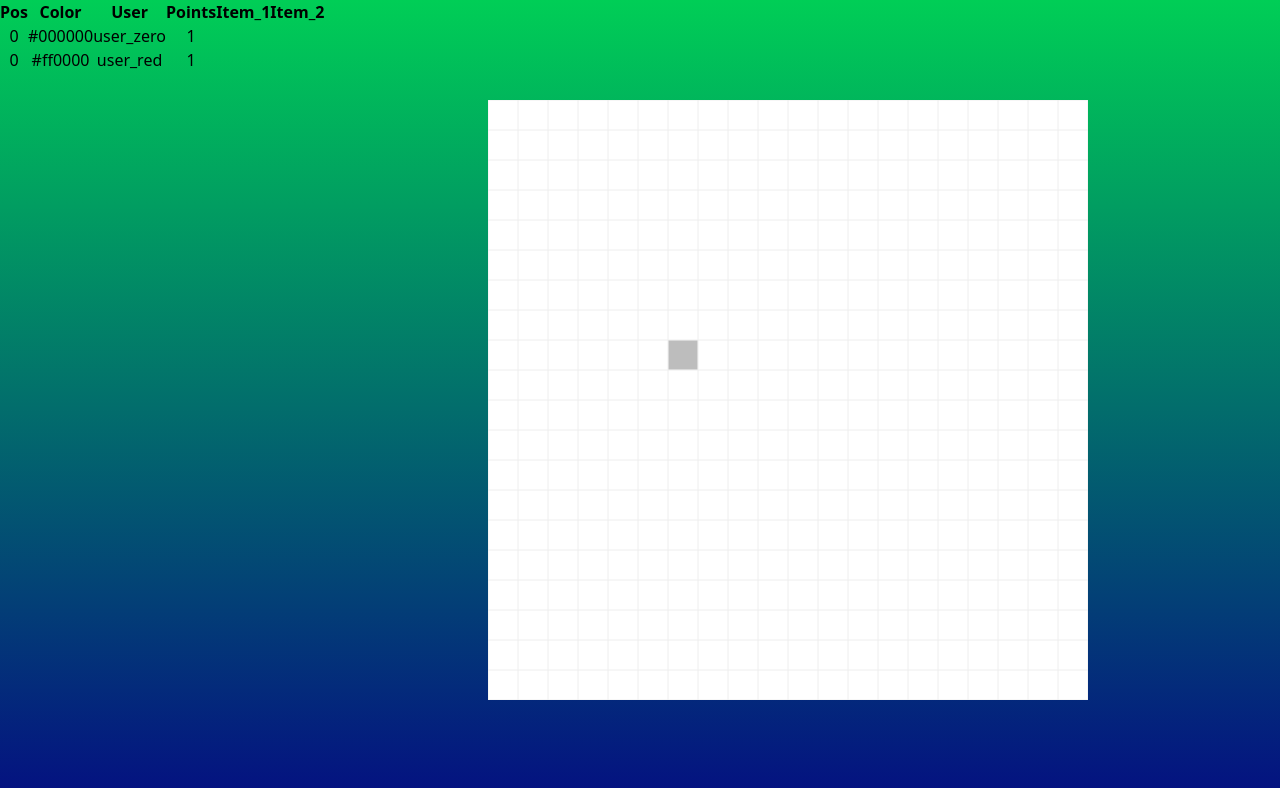
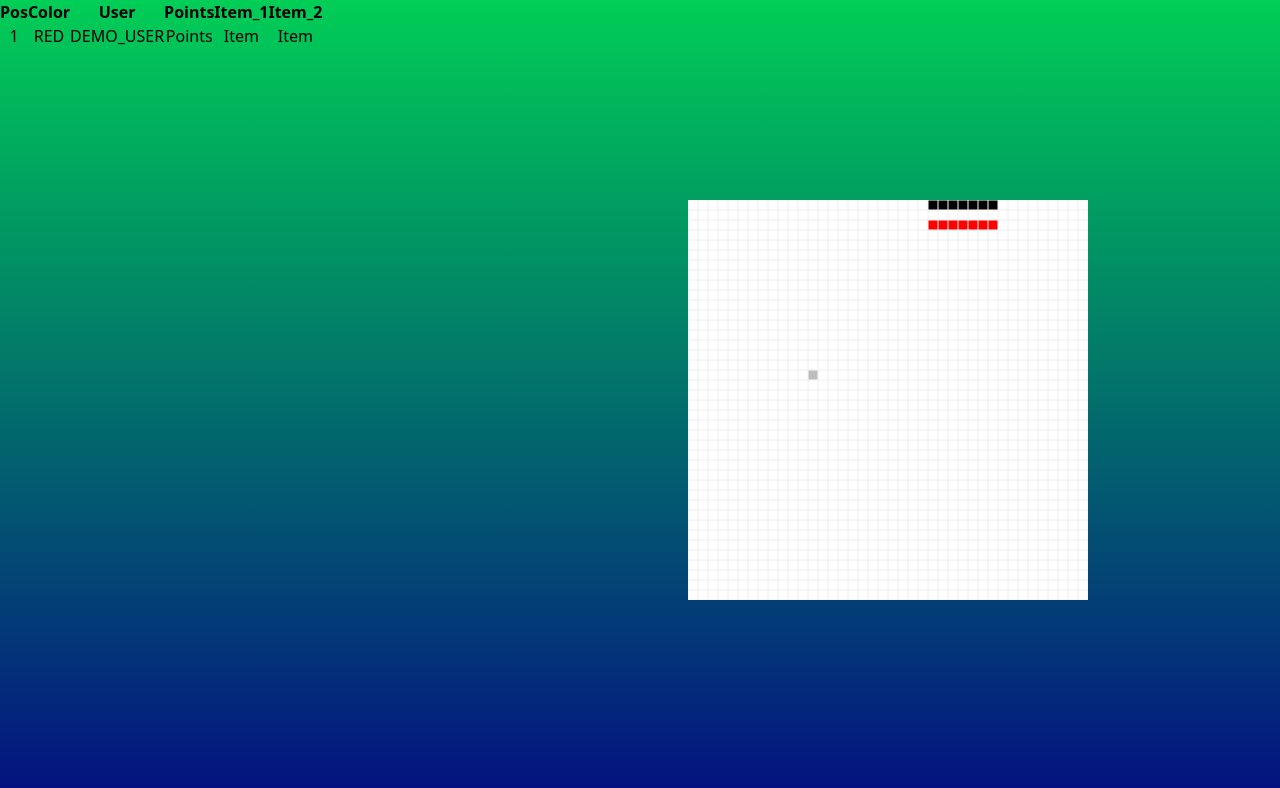
Before and after one commit to 04M04/snakeV3_browserBased, a website: page index.html in a window 1280 px wide. Drawn offline with nearby package versions, Linux system fonts and the light colour scheme; files that its build step writes are made by us from their sources.

Commit message:
make field bigger add smaller footprint

```diff
--- a/index.html
+++ b/index.html
@@ -25,7 +25,7 @@
                     <th>Item_2</th>
                 </tr>
             </thead>
-            <tbody id="playerTabel">
+            <tbody id="playerScore">
                 <tr>
                     <td>1</td>
                     <td>RED</td>
@@ -38,10 +38,10 @@
         </table>
     </div>
     <div id="gamepadInfo"></div>
-    <canvas id="canvas" height="600px" width="600px"></canvas>
+    <canvas id="canvas" height="400px" width="400px"></canvas>
 
     <script src="https://cdnjs.cloudflare.com/ajax/libs/uuid/8.1.0/uuidv4.min.js"></script>
-    <script src="src/js/tabel.js"></script>
+    <script src="src/js/playerScore.js"></script>
     <script src="src/js/controller.js"></script>
     <script src="src/js/gameUi.js"></script>
     <script src="src/js/game.js"></script>
--- a/src/js/game.js
+++ b/src/js/game.js
@@ -1,4 +1,4 @@
-const fieldSize = 20;
+const fieldSize = cellCount; //TODO: change everything to fieldSize in game.js and gameUi.js
 const fieldSize_x = fieldSize;
 const fieldSize_y = fieldSize;
 
@@ -499,7 +499,7 @@ const game_loop = (snakes, food) => {
         food.push(create_foodElement(snakes, food));
     }
 
-    update_playerTable(snakes);
+    update_playerScore(snakes);
 
     // drawSnake(snake1);
     // move_snake(snake1);
@@ -519,7 +519,7 @@ const new_game = () => {
         changeDirection(event.key, snakes);
     });
 
-    update_playerTable(snakes);
+    update_playerScore(snakes);
 
     // snake1 = JSON.parse(JSON.stringify(default_snake));
     setInterval(() => { pollGamepads(snakes) }, 20);
--- a/src/js/gameUi.js
+++ b/src/js/gameUi.js
@@ -1,7 +1,7 @@
 var canvas = document.getElementById('canvas');
 var ctx = canvas.getContext('2d');
 
-var cellCount = 20
+var cellCount = 40
 var cellCount_x = cellCount;
 var cellCount_y = cellCount;
 
--- /dev/null
+++ b/src/js/playerScore.js
@@ -0,0 +1,32 @@
+const playerTable = document.getElementById("playerScore");
+
+const update_playerScore = (snakes = []) => {
+    let temp_players = "";
+
+    if (snakes != []) {
+        snakes.map(snake => {
+            // temp_player = "";
+
+            // temp_player += "<td>" + 0 + "</td>";
+            // temp_player += "<td>" + snake.color + "</td>";
+            // temp_player += "<td>" + snake.user_name + "</td>";
+            // temp_player += "<td>" + snake.points + "</td>";
+            // // temp_player += "<td>" + snake.body.length + "</td>";
+            // if(snake.items.length == 0){
+            //     temp_player += "<td>" + "</td>";
+            //     temp_player += "<td>" + "</td>";
+            // }
+
+            // if(snake.items.length > 0) {
+            //     temp_player += "<td>" + snake.items[0] + "</td>";
+            // }
+
+            // if(snake.items.length > 1) {
+            //     temp_player += "<td>" + snake.items[1] + "</td>";
+            // }
+
+            // temp_players += "<tr>" + temp_player + "</tr>";
+        });
+    }
+    // playerTable.innerHTML = temp_players;
+};
--- a/src/js/tabel.js
+++ /dev/null
@@ -1,32 +0,0 @@
-const playerTable = document.getElementById("playerTabel");
-
-const update_playerTable = (snakes = []) => {
-    let temp_players = "";
-
-    if (snakes != []) {
-        snakes.map(snake => {
-            temp_player = "";
-
-            temp_player += "<td>" + 0 + "</td>";
-            temp_player += "<td>" + snake.color + "</td>";
-            temp_player += "<td>" + snake.user_name + "</td>";
-            temp_player += "<td>" + snake.points + "</td>";
-            // temp_player += "<td>" + snake.body.length + "</td>";
-            if(snake.items.length == 0){
-                temp_player += "<td>" + "</td>";
-                temp_player += "<td>" + "</td>";
-            }
-
-            if(snake.items.length > 0) {
-                temp_player += "<td>" + snake.items[0] + "</td>";
-            }
-
-            if(snake.items.length > 1) {
-                temp_player += "<td>" + snake.items[1] + "</td>";
-            }
-
-            temp_players += "<tr>" + temp_player + "</tr>";
-        });
-    }
-    playerTable.innerHTML = temp_players;
-};
```
